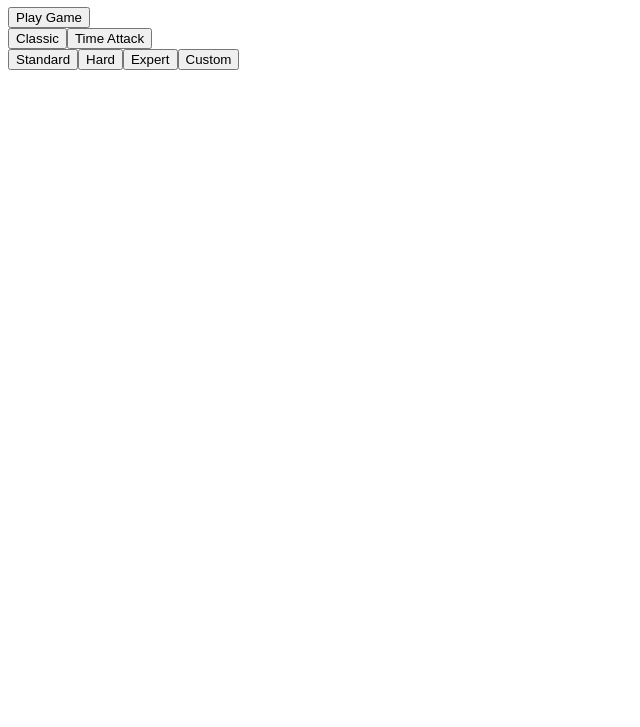
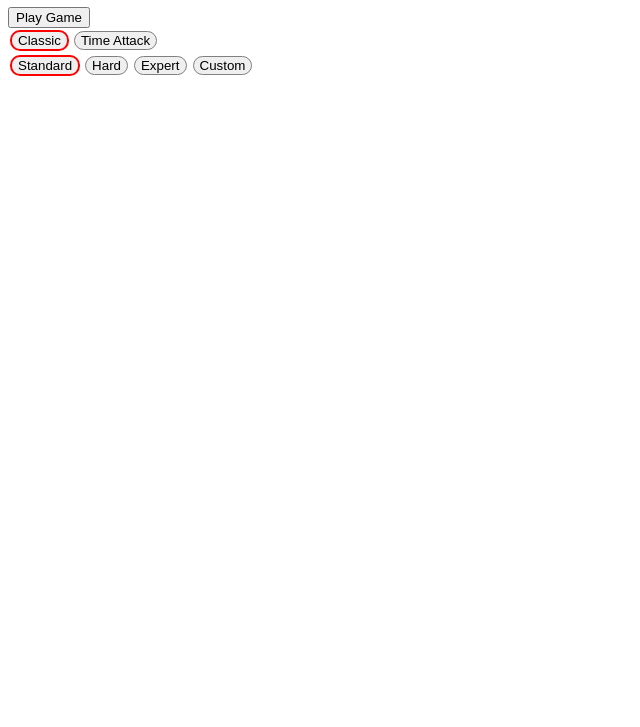
Before and after one commit to ethan-hawksley/online-minesweeper, a website: page index.html in a window 1280 px wide. Shown: the part 73-800 px from the top of the page, without its empty margins (0-640 px from the left). Drawn offline with Linux system fonts and the light colour scheme.

Commit message:
Enhance main menu button styling with active state indication

```diff
--- a/style.css
+++ b/style.css
@@ -1,3 +1,16 @@
+/* Buttons on the main menu */
+.menu-button {
+    margin: 3px;
+    border: 1px solid gray;
+    border-radius: 10px 10px;
+}
+
+/* When a button is active */
+.menu-button.selected {
+    margin: 2px;
+    border: 2px solid red;
+}
+
 /* Default tile state */
 .tile {
     width: 50px;
```
